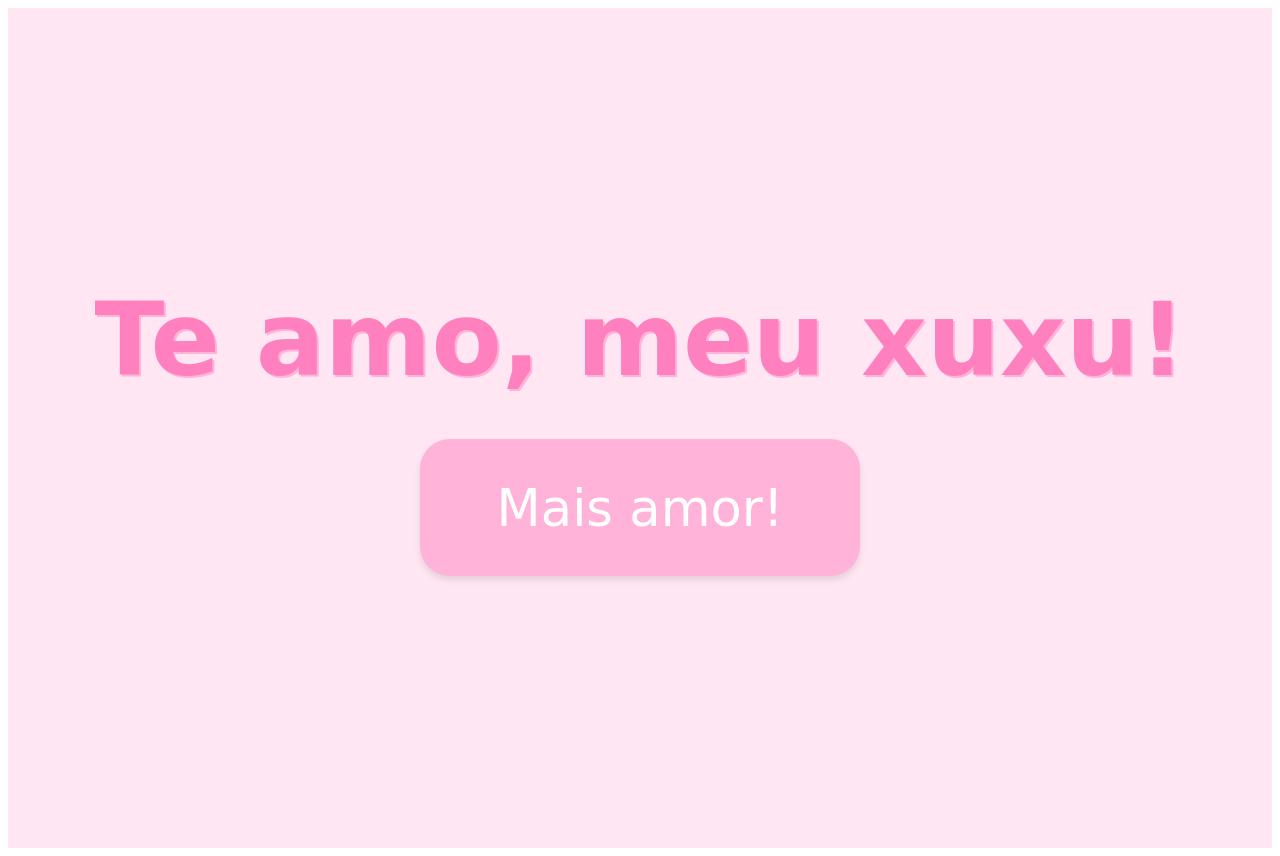
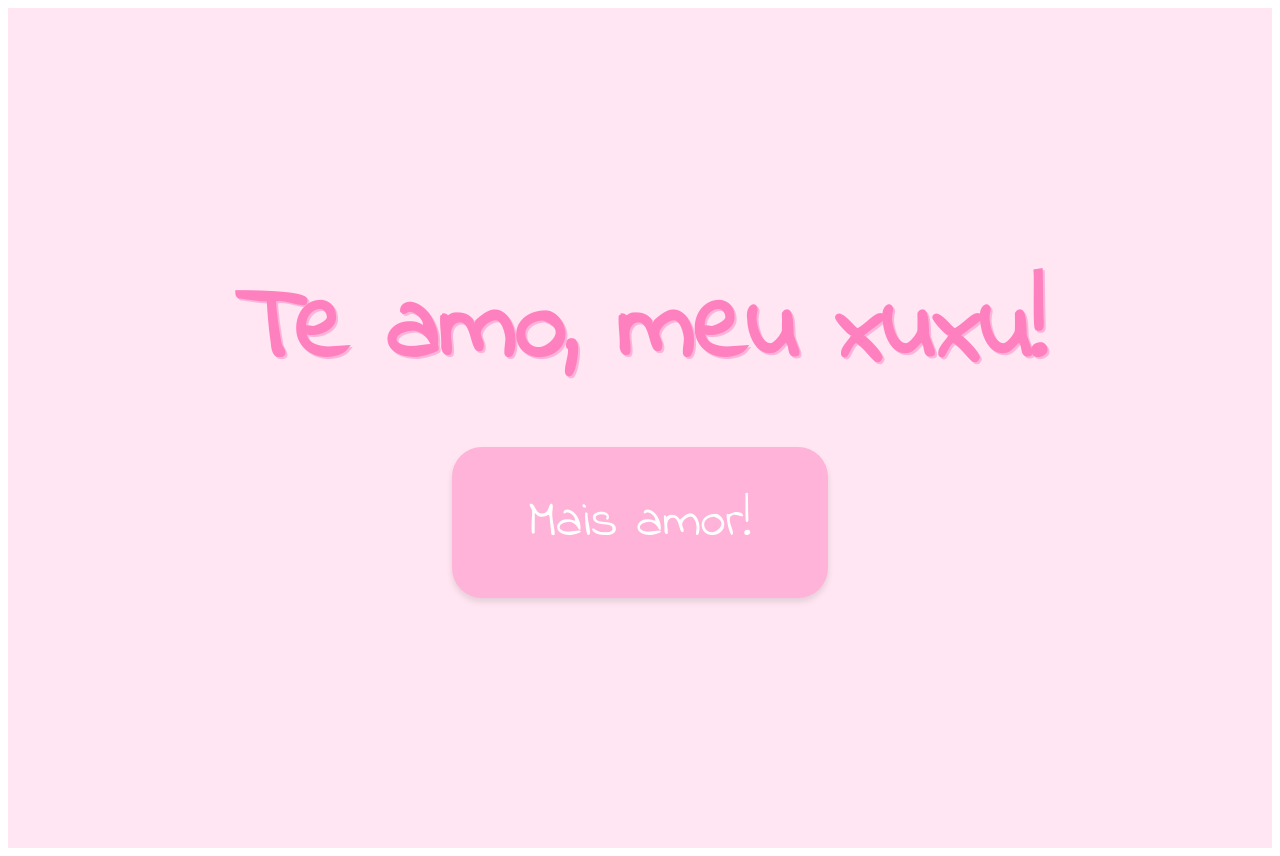
Before and after one commit to CctavioMoreira/nextjs-playground, a Next.js app: page / in a window 1280 px wide. Built offline with nearby package versions, Linux system fonts and the light colour scheme.

Commit message:
Refatorado fonte usada nos textos e botões.

```diff
--- a/pages/index.js
+++ b/pages/index.js
@@ -1,4 +1,5 @@
 import React, { useState, useEffect } from 'react';
+import Head from 'next/head';
 
 function Home() {
   const [hearts, setHearts] = useState([]);
@@ -61,6 +62,12 @@
         padding: '20px',
       }}
     >
+      <Head>
+        <link
+          href="https://fonts.googleapis.com/css2?family=Indie+Flower&display=swap"
+          rel="stylesheet"
+        />
+      </Head>
       <style>
         {`
           .heart {
@@ -86,7 +93,7 @@
       </style>
       <h1
         style={{
-          fontFamily: "'Comic Sans MS', cursive, sans-serif",
+          fontFamily: "'Indie Flower', cursive",
           fontSize: '8vw',
           textShadow: '2px 2px #ffb3d9',
           textAlign: 'center',
@@ -107,7 +114,7 @@
           fontSize: '4vw',
           marginTop: '5vh',
           boxShadow: '0 4px 6px rgba(0, 0, 0, 0.1)',
-          fontFamily: "'Comic Sans MS', cursive, sans-serif",
+          fontFamily: "'Indie Flower', cursive",
           position: 'relative',
           overflow: 'hidden',
         }}
```
